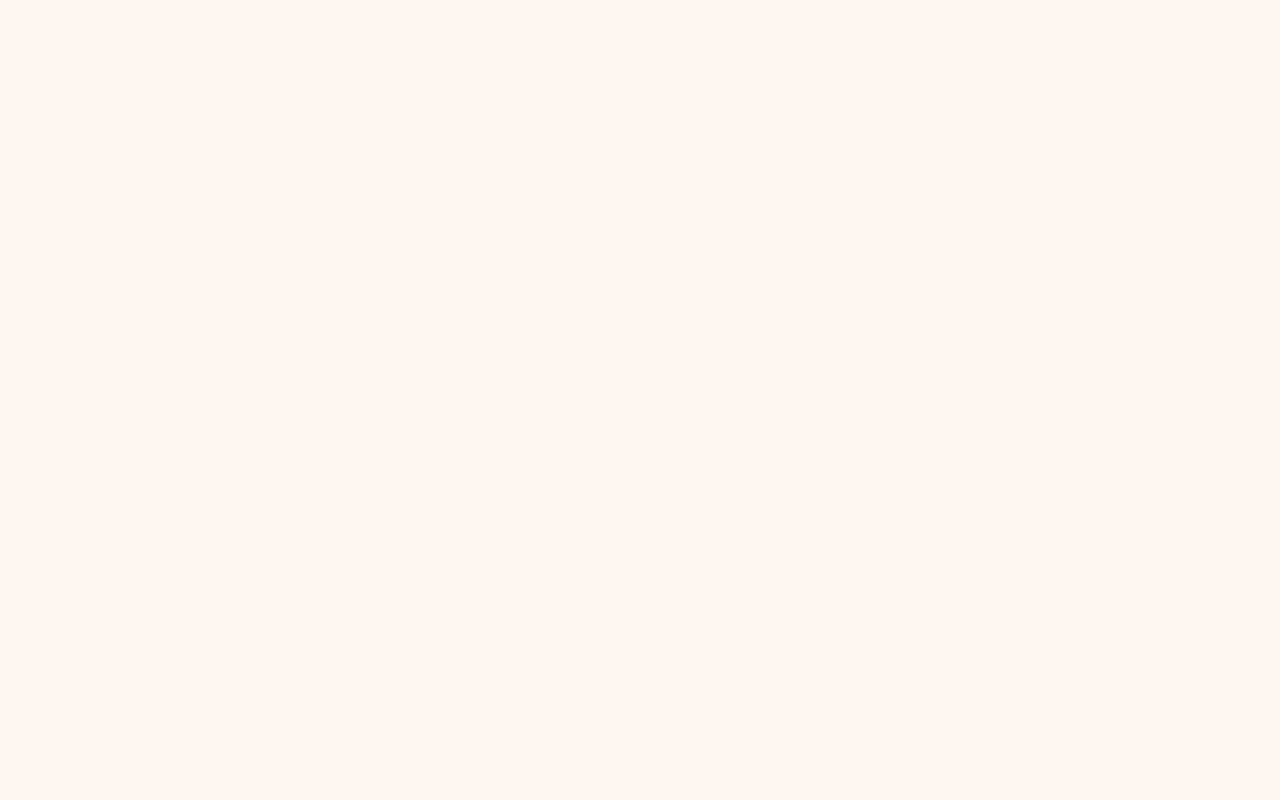
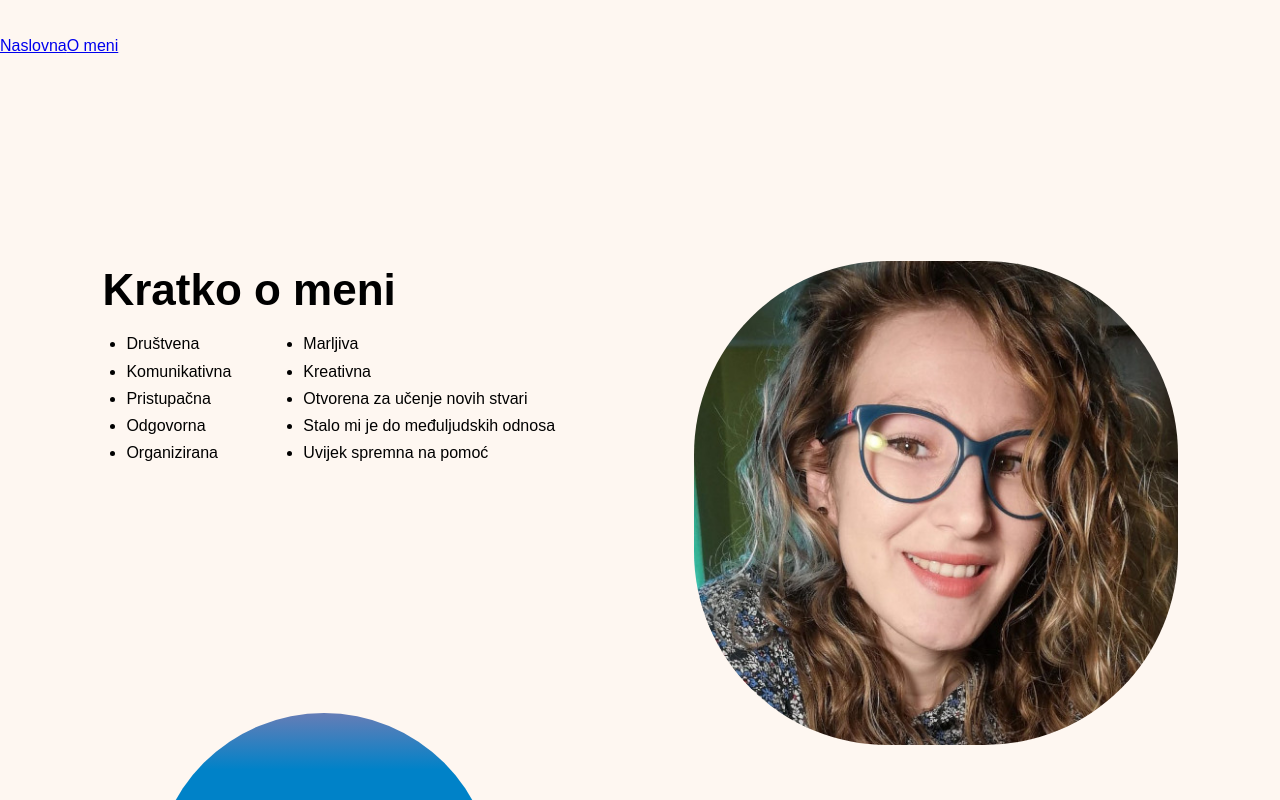
Before and after one commit to valentinaotocan/portfolio, a React (Vite) app: page /o-meni in a window 1280 px wide. Before the commit this address had no page. Shown: the top 800 px of the page. Built offline with nearby package versions, Linux system fonts and the light colour scheme; a web font is replaced by a local one.

Commit message:
Create header

```diff
--- a/src/App.tsx
+++ b/src/App.tsx
@@ -1,14 +1,17 @@
 import { Routes, Route } from 'react-router-dom';
 import Home from './pages/Home';
 import About from './pages/About';
+import Header from './components/Header';
 
 function App() {
 
   return (
     <div className="App">
+      <Header />
+
       <Routes>
         <Route path="/" element={<Home />} />
-        <Route path="/about-me" element={<About />} />
+        <Route path="/o-meni" element={<About />} />
       </Routes>
     </div>
   );
--- /dev/null
+++ b/src/components/Header.tsx
@@ -0,0 +1,10 @@
+import { NavLink } from 'react-router-dom';
+function Header() {
+  return (
+    <nav className='header ptb-xl txt-color-secondary fw-medium'>
+      <NavLink to="/">Naslovna</NavLink>
+      <NavLink to="/o-meni">O meni</NavLink>
+    </nav>
+  );
+}
+export default Header
--- a/src/styles/colors.scss
+++ b/src/styles/colors.scss
@@ -2,13 +2,10 @@
 $secondary-color: #0082c8;
 $blue-color: #0067c8;
 
-.txt-color-primary {
-  color: $primary-color;
+.txt-color-secondary {
+  color: $secondary-color;
 }
 
-.bg-color-primary {
-  background: $primary-color;
-}
 
 .linear-bg {
   background: -webkit-linear-gradient(
--- a/src/styles/utils.spacing.scss
+++ b/src/styles/utils.spacing.scss
@@ -27,6 +27,32 @@
 }
 .pb-md {
   padding-bottom: ($spacer * 2);
+}
+
+// padding top-bottom
+.ptb-xxs {
+  padding-top: ($spacer * 0.5);
+  padding-bottom: ($spacer * 0.5);
+}
+.ptb-xs {
+  padding-top: ($spacer * 1);
+  padding-bottom: ($spacer * 1);
+}
+.ptb-sm {
+  padding-top: ($spacer * 1.5);
+  padding-bottom: ($spacer * 1.5);
+}
+.ptb-md {
+  padding-top: ($spacer * 2);
+  padding-bottom: ($spacer * 2);
+}
+.ptb-lg {
+  padding-top: ($spacer * 3);
+  padding-bottom: ($spacer * 3);
+}
+.ptb-xl {
+  padding-top: ($spacer * 4);
+  padding-bottom: ($spacer * 4);
 }
 
 // margin-left
```
